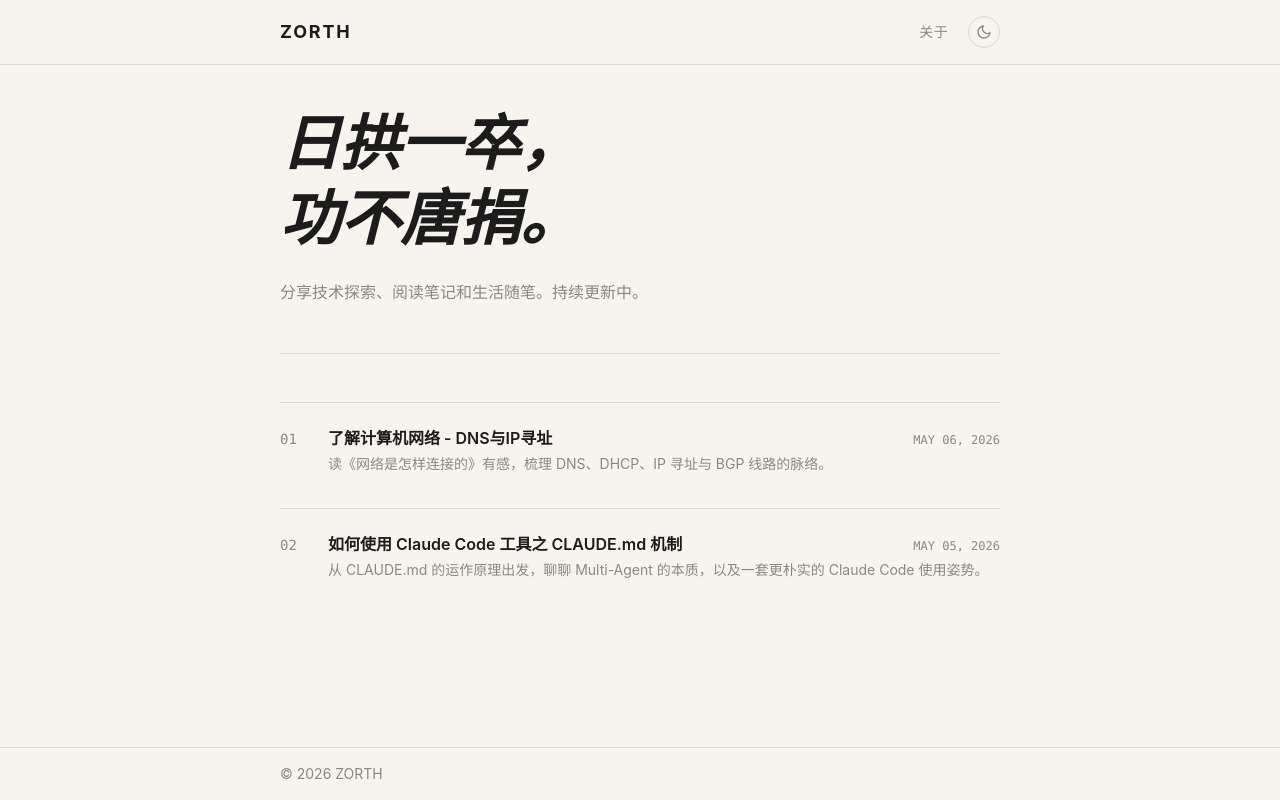
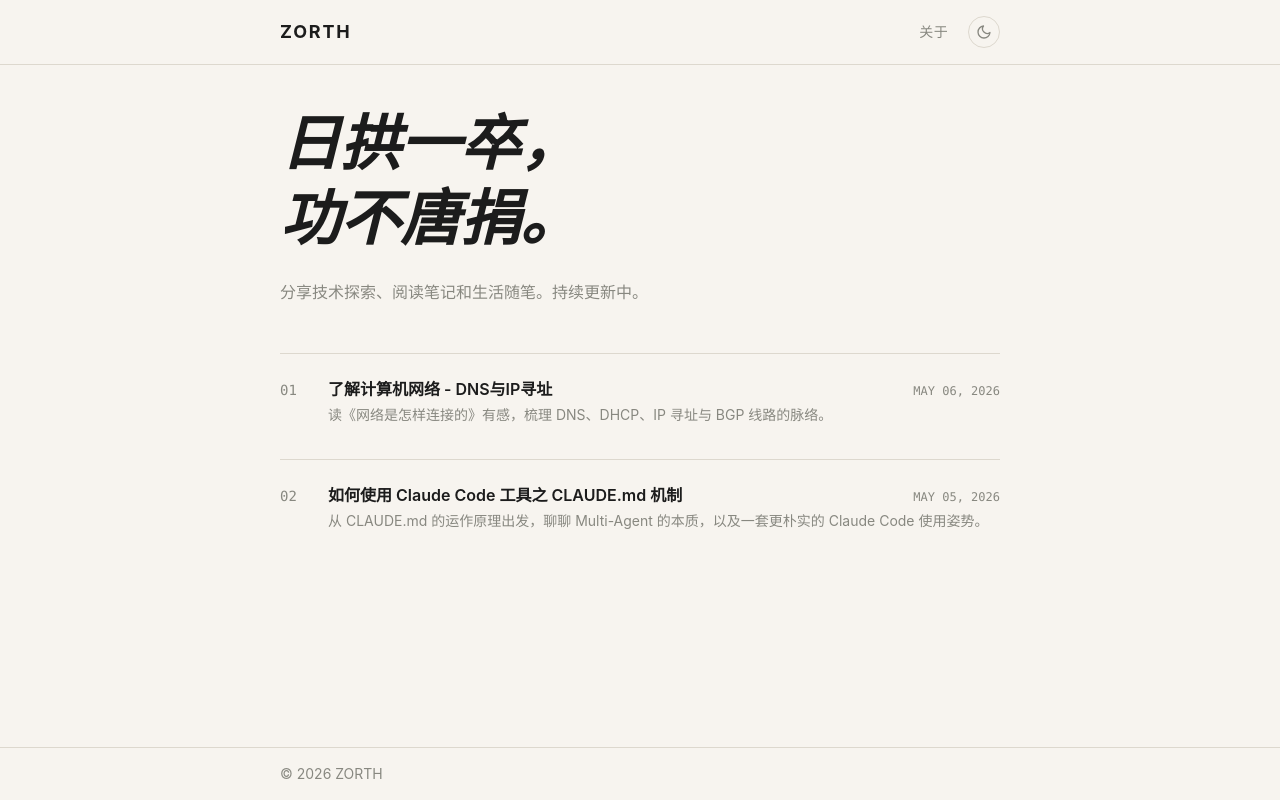
Before and after one commit to zorth44/zorth-blog, an Astro site: page /1 in a window 1280 px wide. Built offline with nearby package versions, Linux system fonts and the light colour scheme; Astro itself is replaced by a stand-in of ours; a web font is replaced by a local one.

Commit message:
fix: remove duplicate divider between hero and post list
Co-Authored-By: Claude Sonnet 4.6 <noreply@anthropic.com>

```diff
--- a/src/pages/[page].astro
+++ b/src/pages/[page].astro
@@ -26,7 +26,7 @@ function pad(n: number) {
 
 <BaseLayout title="ZORTH">
   {isFirstPage && (
-    <section class="mb-12 pb-12" style="border-bottom: 1px solid var(--border);">
+    <section class="mb-12">
       <h1
         class="text-5xl md:text-6xl leading-tight mb-6"
         style="font-family: 'Playfair Display', Georgia, serif; font-style: italic; font-weight: 700; color: var(--text);"
```
